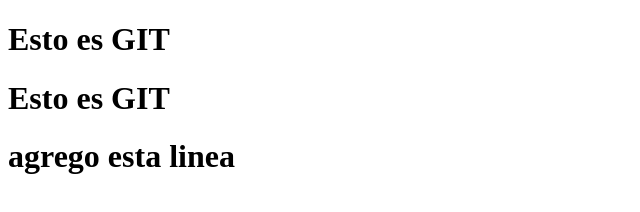
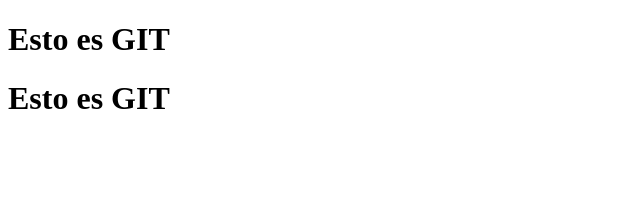
Before and after one commit to matiasisaacdavila22/git_curso_fast, a website: page index.html in a window 1280 px wide. Shown: the whole page, without its empty margins (0-640 px from the left). Drawn offline with Linux system fonts and the light colour scheme.

Commit message:
Revert "agrege una linea al index.html"
This reverts commit 0b00158d4dd6f0c00a1a8cfbc45e6cb760347a83.

```diff
--- a/index.html
+++ b/index.html
@@ -9,6 +9,5 @@
 <body>
     <h1> Esto es GIT</h1>
     <h1> Esto es GIT</h1>
-    <h1> agrego esta linea</h1>
 </body>
 </html>
```
